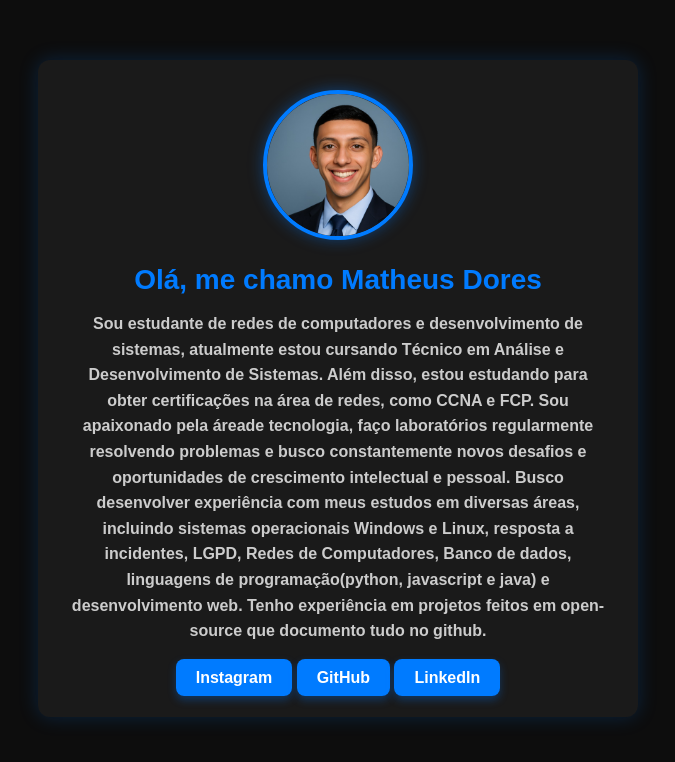
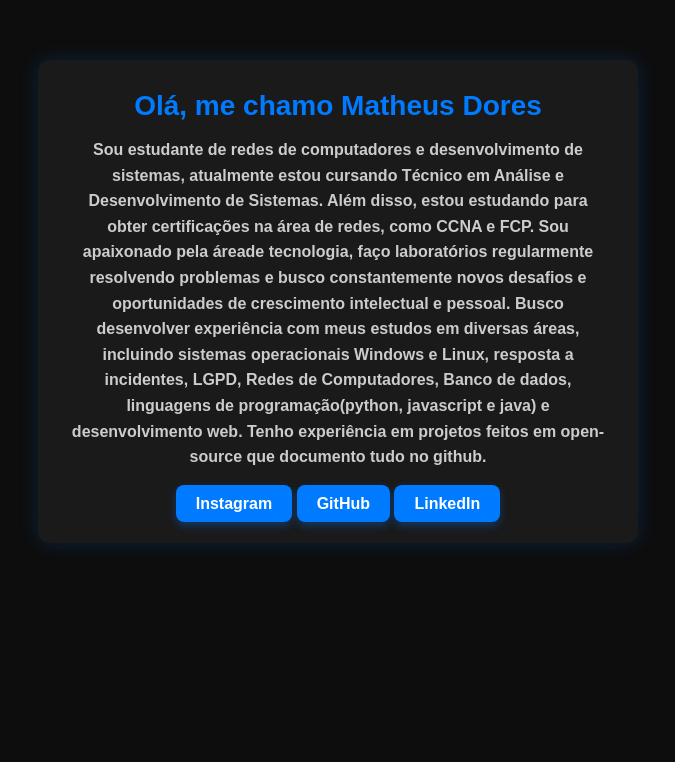
Before and after one commit to matheusdores/meu-portifolio, a plain HTML site: page index.html in a window 1280 px wide. Shown: the whole page, without its empty margins (302-977 px from the left). Drawn offline with Linux system fonts and the light colour scheme.

Commit message:
Update index.html

```diff
--- a/index.html
+++ b/index.html
@@ -8,8 +8,6 @@
 </head>
 <body>
   <div class="container">
-    <img src="foto.jpeg" alt="Foto de Perfil" class="foto-perfil" />
-
     <h1>Olá, me chamo Matheus Dores</h1>
    <b> <p>
  Sou estudante de redes de computadores e desenvolvimento de sistemas, atualmente estou cursando Técnico em Análise e Desenvolvimento de Sistemas. Além disso, estou estudando para obter certificações na área de redes, como CCNA e FCP. Sou apaixonado pela áreade tecnologia, faço laboratórios  regularmente resolvendo problemas e busco constantemente novos desafios e oportunidades de crescimento intelectual e pessoal.
```
